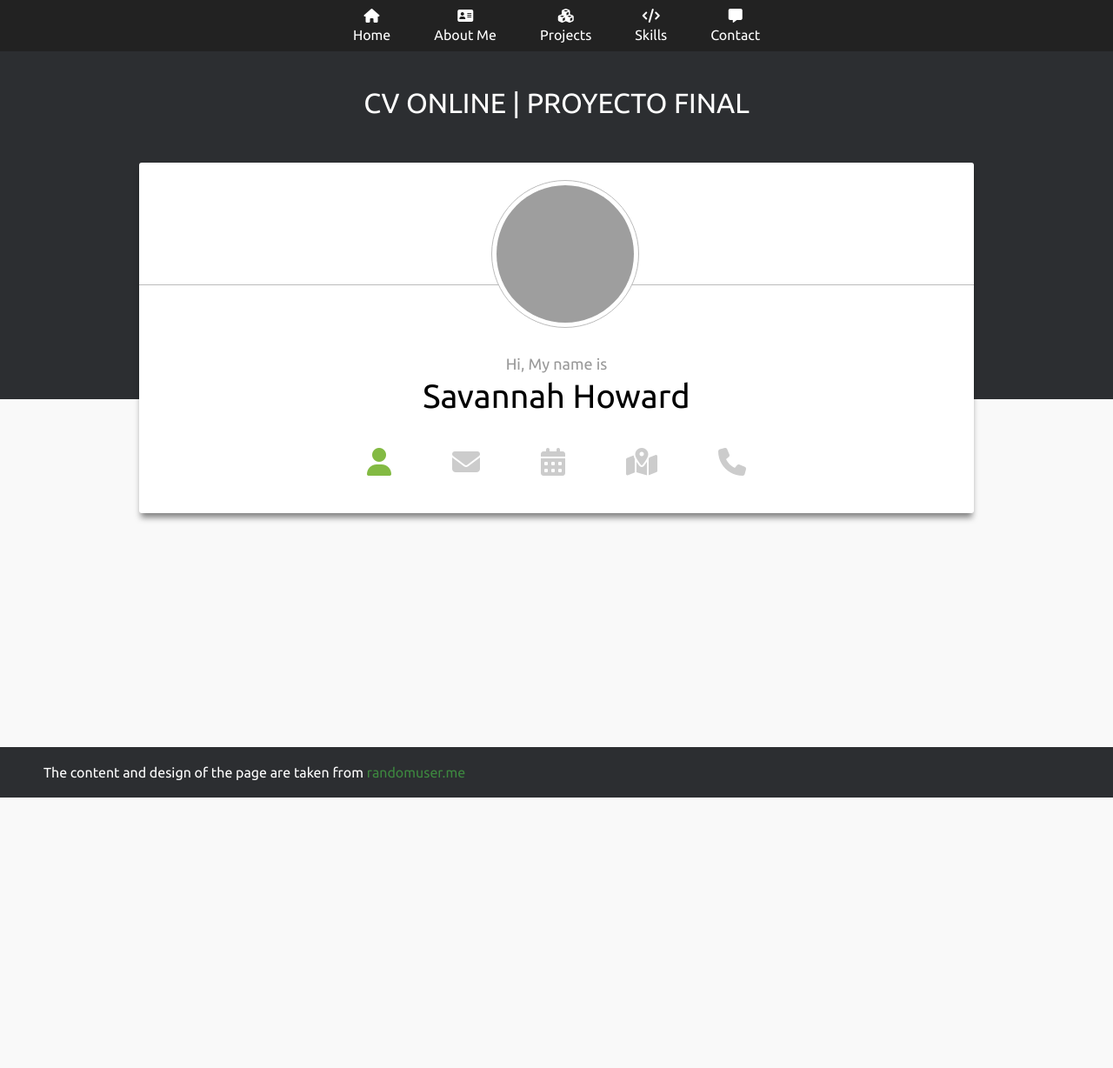
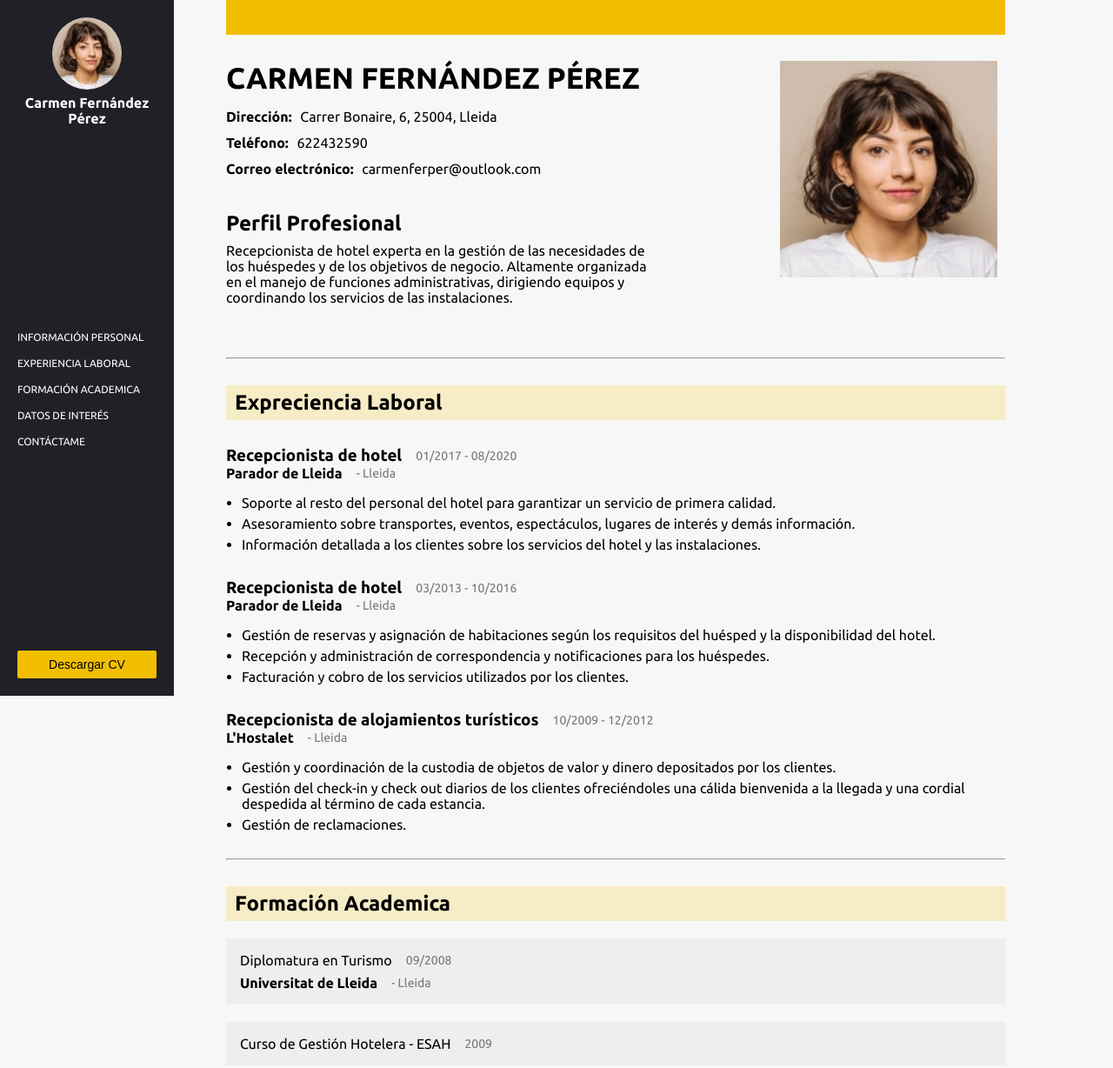
Before and after one commit to nicohermida01/argentina-programa-primeros-pasos-frontend, a plain HTML site: page index.html in a window 1280 px wide. Shown: the top 1228 px of the page at 87% size. Before the commit the page ends 917 px from the top, so only its background shows below. Drawn offline with Linux system fonts and the light colour scheme; grey boxes are pictures that could not be loaded.

Commit message:
change the structure of the page

```diff
--- a/index.html
+++ b/index.html
@@ -1,52 +1,246 @@
 <!DOCTYPE html>
 <html lang="en">
 	<head>
-  <meta charset="UTF-8">
-  <meta http-equiv="X-UA-Compatible" content="IE=edge">
-  <meta name="viewport" content="width=device-width, initial-scale=1.0">
+		<meta charset="UTF-8" />
+		<meta http-equiv="X-UA-Compatible" content="IE=edge" />
+		<meta name="viewport" content="width=device-width, initial-scale=1.0" />
 		<title>CV Online | Proyecto Final</title>
+		<link rel="icon" type="image/x-icon" href="./assets/favicon-512.ico" />
 
-  <link rel="stylesheet" href="styles.css">
+		<link rel="stylesheet" href="styles.css" />
 
-  <link rel="preconnect" href="https://fonts.googleapis.com">
-  <link rel="preconnect" href="https://fonts.gstatic.com" crossorigin>
-  <link href="https://fonts.googleapis.com/css2?family=Ubuntu:wght@400;700&display=swap" rel="stylesheet">
+		<!-- Google Fonts API -->
+		<link rel="preconnect" href="https://fonts.googleapis.com" />
+		<link rel="preconnect" href="https://fonts.gstatic.com" crossorigin />
+		<link
+			href="https://fonts.googleapis.com/css2?family=Ubuntu:wght@400;700&display=swap"
+			rel="stylesheet"
+		/>
 
-  <script src="https://kit.fontawesome.com/32c1bf723a.js" crossorigin="anonymous"></script>
+		<!-- Font Awesome API -->
+		<script
+			src="https://kit.fontawesome.com/32c1bf723a.js"
+			crossorigin="anonymous"
+		></script>
 	</head>
 	<body>
+		<aside>
 			<header>
-    <nav>
-      <ul class="navbar" id="navbar"></ul>
-    </nav>
+				<div class="header-img">
+					<img
+						src="./assets/images/carmen-fernandez-perez.png"
+						alt="Carmen Fernández Pérez"
+					/>
+				</div>
+				<a href="">
+					<h2>Carmen Fernández Pérez</h2>
+				</a>
 			</header>
 
-  <div class="background"></div>
+			<nav>
+				<ul class="navbar">
+					<li>
+						<a href="#personal-info" class="nav-item">Información Personal</a>
+					</li>
+
+					<li>
+						<a href="#work-experience" class="nav-item">Experiencia Laboral</a>
+					</li>
+
+					<li>
+						<a href="#academic-education" class="nav-item"
+							>Formación Academica</a
+						>
+					</li>
+
+					<li>
+						<a href="#interesting-info" class="nav-item">Datos de Interés</a>
+					</li>
+
+					<li>
+						<a href="#contact-form" class="nav-item">Contáctame</a>
+					</li>
+				</ul>
+			</nav>
+
+			<button>Descargar CV</button>
+		</aside>
 
 		<main>
-    <h1>CV Online | Proyecto Final</h1>
+			<div class="topbar"></div>
 
-    <div class="profile-card">
+			<section id="personal-info">
+				<div class="personal-info-left">
+					<h1>Carmen Fernández Pérez</h1>
+					<ul>
+						<li>
+							<span>Dirección:</span>
+							Carrer Bonaire, 6, 25004, Lleida
+						</li>
+
+						<li>
+							<span>Teléfono:</span>
+							622432590
+						</li>
+
+						<li>
+							<span>Correo electrónico:</span>
+							carmenferper@outlook.com
+						</li>
+					</ul>
+
+					<div class="professional-profile">
+						<h2>Perfil Profesional</h2>
+						<p>
+							Recepcionista de hotel experta en la gestión de las necesidades de
+							los huéspedes y de los objetivos de negocio. Altamente organizada
+							en el manejo de funciones administrativas, dirigiendo equipos y
+							coordinando los servicios de las instalaciones.
+						</p>
+					</div>
+				</div>
+				<div class="personal-info-right">
 					<div class="profile-img">
-        <img src="https://randomuser.me/api/portraits/women/2.jpg" alt="Profile image" />
+						<img
+							src="./assets/images/carmen-fernandez-perez.png"
+							alt="Carmen Fernández Pérez"
+						/>
+					</div>
+				</div>
+			</section>
+
+			<section id="work-experience">
+				<hr />
+				<h2 class="section-title">Expreciencia Laboral</h2>
+
+				<div class="work-item">
+					<div class="work-title">
+						<h3>Recepcionista de hotel</h3>
+						<span> 01/2017 - 08/2020</span>
+					</div>
+					<div class="work-title">
+						<h4>Parador de Lleida</h4>
+						<span> - Lleida</span>
+					</div>
+					<ul class="work-list">
+						<li>
+							<p>
+								Soporte al resto del personal del hotel para garantizar un
+								servicio de primera calidad.
+							</p>
+						</li>
+
+						<li>
+							<p>
+								Asesoramiento sobre transportes, eventos, espectáculos, lugares
+								de interés y demás información.
+							</p>
+						</li>
+
+						<li>
+							<p>
+								Información detallada a los clientes sobre los servicios del
+								hotel y las instalaciones.
+							</p>
+						</li>
+					</ul>
 				</div>
 
-      <hr>
+				<div class="work-item">
+					<div class="work-title">
+						<h3>Recepcionista de hotel</h3>
+						<span> 03/2013 - 10/2016</span>
+					</div>
+					<div class="work-title">
+						<h4>Parador de Lleida</h4>
+						<span> - Lleida</span>
+					</div>
+					<ul class="work-list">
+						<li>
+							<p>
+								Gestión de reservas y asignación de habitaciones según los
+								requisitos del huésped y la disponibilidad del hotel.
+							</p>
+						</li>
 
-      <div class="profile-info">
-        <span id="profile-title">Hi, My name is</span>
-        <p id="profile-value">Savannah Howard</p>
+						<li>
+							<p>
+								Recepción y administración de correspondencia y notificaciones
+								para los huéspedes.
+							</p>
+						</li>
+
+						<li>
+							<p>
+								Facturación y cobro de los servicios utilizados por los
+								clientes.
+							</p>
+						</li>
+					</ul>
 				</div>
 
-      <ul id="profile-options" class="profile-options-container">
+				<div class="work-item">
+					<div class="work-title">
+						<h3>Recepcionista de alojamientos turísticos</h3>
+						<span> 10/2009 - 12/2012</span>
+					</div>
+					<div class="work-title">
+						<h4>L'Hostalet</h4>
+						<span> - Lleida</span>
+					</div>
+					<ul class="work-list">
+						<li>
+							<p>
+								Gestión y coordinación de la custodia de objetos de valor y
+								dinero depositados por los clientes.
+							</p>
+						</li>
+
+						<li>
+							<p>
+								Gestión del check-in y check out diarios de los clientes
+								ofreciéndoles una cálida bienvenida a la llegada y una cordial
+								despedida al término de cada estancia.
+							</p>
+						</li>
+
+						<li>
+							<p>Gestión de reclamaciones.</p>
+						</li>
 					</ul>
 				</div>
+			</section>
+
+			<section id="academic-education">
+				<hr />
+				<h2 class="section-title">Formación Academica</h2>
+
+				<div class="academic-item">
+					<p class="academic-item-title">
+						Diplomatura en Turismo <span>09/2008</span>
+					</p>
+					<p class="academic-item-place">
+						Universitat de Lleida <span>- Lleida</span>
+					</p>
+				</div>
+
+				<div class="academic-item">
+					<p class="academic-item-title">
+						Curso de Gestión Hotelera - ESAH <span>2009</span>
+					</p>
+				</div>
+			</section>
+
+			<section id="interesting-info">
+				<hr />
+				<h2 class="section-title">Datos de Interés</h2>
+			</section>
+
+			<section id="contact-form">
+				<hr />
+				<h2 class="section-title">Contáctame!</h2>
+			</section>
 		</main>
-
-  <footer>
-    The content and design of the page are taken from
-    <a href="https://randomuser.me/" target="_blank">randomuser.me</a>
-  </footer>
 
 		<script src="main.js"></script>
 	</body>
--- a/styles.css
+++ b/styles.css
@@ -1,148 +1,222 @@
+:root {
+	--primary-color: #f1bf00;
+	--primary-color-hover: #ffe37f;
+	--side-bar-background: #212026;
+}
+
 * {
 	margin: 0;
 	padding: 0;
 	box-sizing: border-box;
 }
 
-body {
-	font-family: 'Ubuntu', sans-serif;
-	background-color: #f9f9f9;
+a {
+	text-decoration: none;
 	color: #fff;
 }
 
-.background {
-	background-color: #2c2e31;
-	height: 400px;
-	margin-bottom: 50vh;
+ul {
+	list-style: none;
+}
+
+html {
+	scroll-behavior: smooth;
+}
+
+body {
+	font-family: 'Ubuntu', sans-serif;
+	min-height: 100vh;
+	width: 100vw;
+	overflow-x: hidden;
+	background-color: #f7f7f7;
+
+	display: flex;
+}
+
+aside {
+	background-color: var(--side-bar-background);
+	padding: 20px;
+	width: 200px;
+	height: 100vh;
+	position: fixed;
+
+	display: flex;
+	flex-direction: column;
+	justify-content: space-between;
 }
 
 header {
-	background-color: #222222;
+	display: flex;
+	flex-direction: column;
+	align-items: center;
+	gap: 6px;
+}
+
+header h2 {
+	color: #fff;
+	font-size: 16px;
+	text-align: center;
+}
+
+.header-img {
+	width: 80px;
+	border-radius: 50%;
+	overflow: hidden;
+}
+
+.header-img img {
+	width: 100%;
+	height: 100%;
 }
 
 .navbar {
-	list-style: none;
-	width: max-content;
-	margin: 0 auto;
-	padding: 10px 0;
-
 	display: flex;
-	gap: 50px;
+	flex-direction: column;
+	gap: 12px;
 }
 
-.navbar li a {
+.nav-item {
 	color: #fff;
-	text-decoration: none;
-	text-align: center;
-	font-size: 16px;
-
-	display: flex;
-	flex-direction: column;
+	text-transform: uppercase;
+	font-size: 12px;
 }
 
-.navbar li a i {
-	margin-bottom: 5px;
+aside button {
+	display: block;
+	background-color: var(--primary-color);
+	border: none;
+	width: 100%;
+	padding: 8px 4px;
+	font-size: 14px;
+	border-radius: 2px;
+	cursor: pointer;
+	transition: all ease 0.3s;
+}
+
+aside button:hover {
+	background-color: var(--primary-color-hover);
 }
 
 main {
-	padding: 50px 20px;
-	width: 1000px;
+	margin-left: 260px;
+	width: 70%;
+	max-width: 1500px;
+}
 
-	position: absolute;
-	top: 50px;
-	left: calc(50% - 1000px / 2);
+.topbar {
+	height: 40px;
+	background-color: var(--primary-color);
+}
+
+#personal-info {
+	padding: 30px 0;
+	display: flex;
+}
+
+.personal-info-left {
+	width: 70%;
 }
 
 h1 {
-	text-align: center;
 	text-transform: uppercase;
-	font-weight: 400;
+	font-size: 34px;
 }
 
-.profile-card {
-	background-color: #fff;
-	border-radius: 3px;
-	overflow: hidden;
-	padding: 20px 0;
-	margin-top: 50px;
-	color: #000;
-	text-align: center;
-	box-shadow: 0px 7px 7px -2px rgba(9, 9, 9, 0.5);
+.personal-info-left ul {
+	margin: 16px 0;
+	display: flex;
+	flex-direction: column;
+	gap: 12px;
+}
 
-	position: relative;
+.personal-info-left ul li span {
+	font-weight: bold;
+	margin-right: 6px;
+}
+
+.professional-profile {
+	margin-top: 40px;
+}
+
+.professional-profile p {
+	margin-top: 8px;
+	width: 80%;
+}
+
+.personal-info-right {
+	width: 30%;
 }
 
 .profile-img {
-	border-radius: 50%;
-	width: 170px;
-	height: 170px;
-	overflow: hidden;
-	padding: 5px;
-	border: 1px solid #bbb;
+	width: 250px;
 	margin: 0 auto;
-	background-color: #fff;
-
-	position: absolute;
-	left: calc(50% - 150px / 2);
 }
 
 .profile-img img {
 	width: 100%;
 	height: 100%;
-	border-radius: 50%;
 }
 
-.profile-card hr {
-	border-width: 0;
-	height: 1px;
-	background-color: #bbb;
-	margin: 120px 0 80px 0;
+section hr {
+	margin: 30px 0;
 }
 
-.profile-info {
+.section-title {
+	background-color: rgba(241, 191, 0, 0.2);
+	padding: 6px 10px;
+}
+
+.work-item {
+	margin-top: 30px;
+}
+
+.work-title {
+	display: flex;
+	align-items: center;
+	gap: 16px;
+}
+
+.work-title span {
+	font-size: 14px;
+	color: #777;
+}
+
+.work-list {
+	list-style-type: disc;
+	margin-top: 16px;
+	margin-left: 18px;
 	display: flex;
 	flex-direction: column;
+	gap: 6px;
 }
 
-.profile-info span {
-	color: #999;
-	font-size: 18px;
+.academic-item {
+	margin-top: 20px;
+	background-color: #eee;
+	padding: 16px;
 }
 
-.profile-info p {
-	margin: 5px;
-	font-size: 38px;
+.academic-item-title {
+	display: flex;
+	align-items: center;
+	gap: 16px;
 }
 
-.profile-options-container {
-	list-style: none;
-	margin-top: 40px;
-	margin-bottom: 30px;
-
-	display: flex;
-	justify-content: center;
-	gap: 70px;
+.academic-item-title span {
+	font-size: 14px;
+	color: #777;
 }
 
-.profile-options-container li {
-	cursor: pointer;
+.academic-item-place {
+	display: flex;
+	align-items: center;
+	gap: 16px;
+	margin-top: 8px;
+	font-weight: bold;
 }
 
-.profile-options-container li i {
-	color: #ccc;
+.academic-item-place span {
+	font-size: 14px;
+	color: #777;
+	font-weight: normal;
 }
-
-.active {
-	color: #83ba43 !important;
-}
-
-footer {
-	background-color: #2c2e31;
-	width: 100%;
-	padding: 20px 50px;
-}
-
-footer a {
-	text-decoration: none;
-	color: #3d873f;
-}
```
Also changed, not shown: assets/favicon-512.ico (added), assets/images/carmen-fernandez-perez.png (added). Lines whose indentation alone changed are shown as unchanged.
